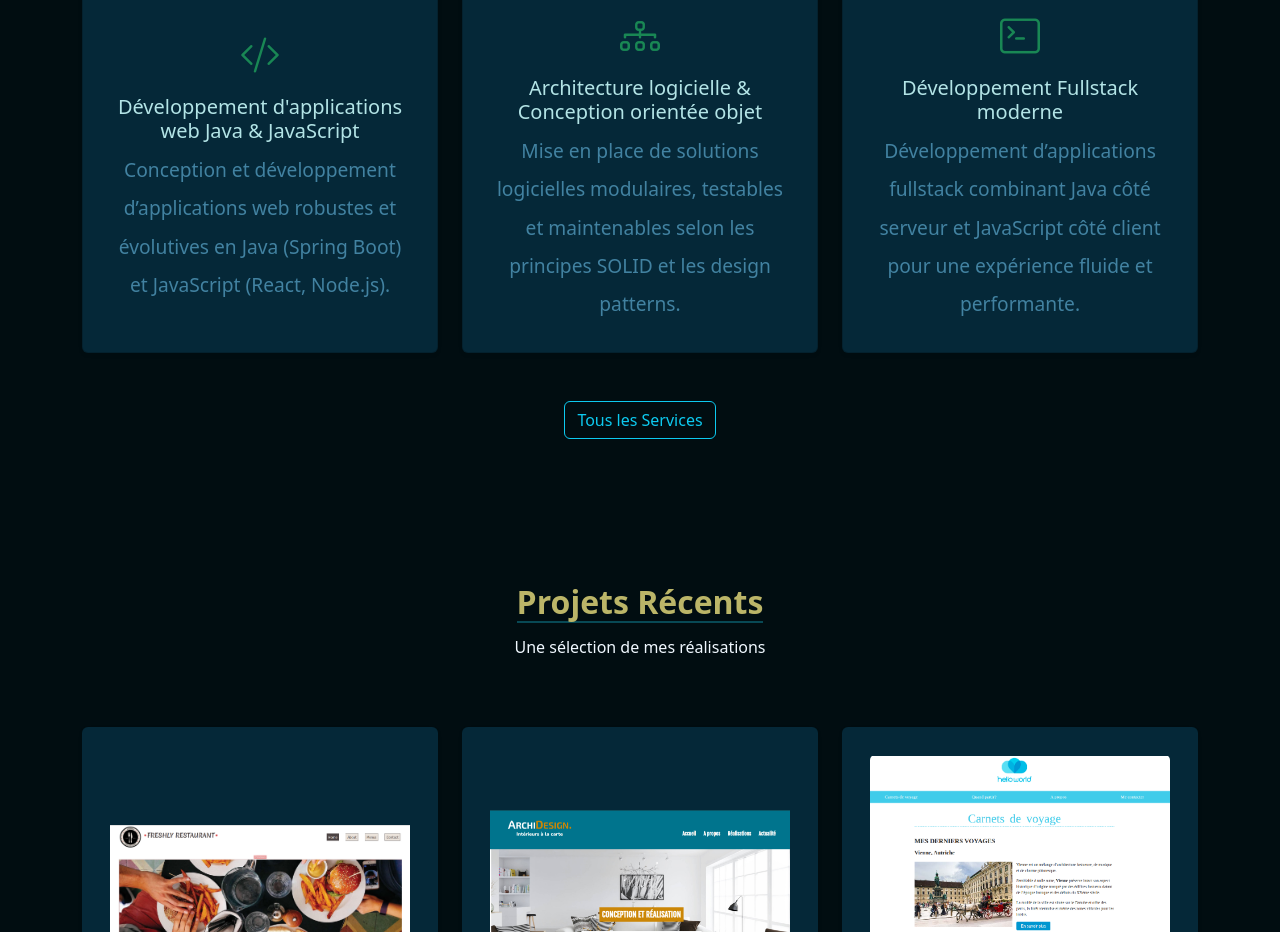
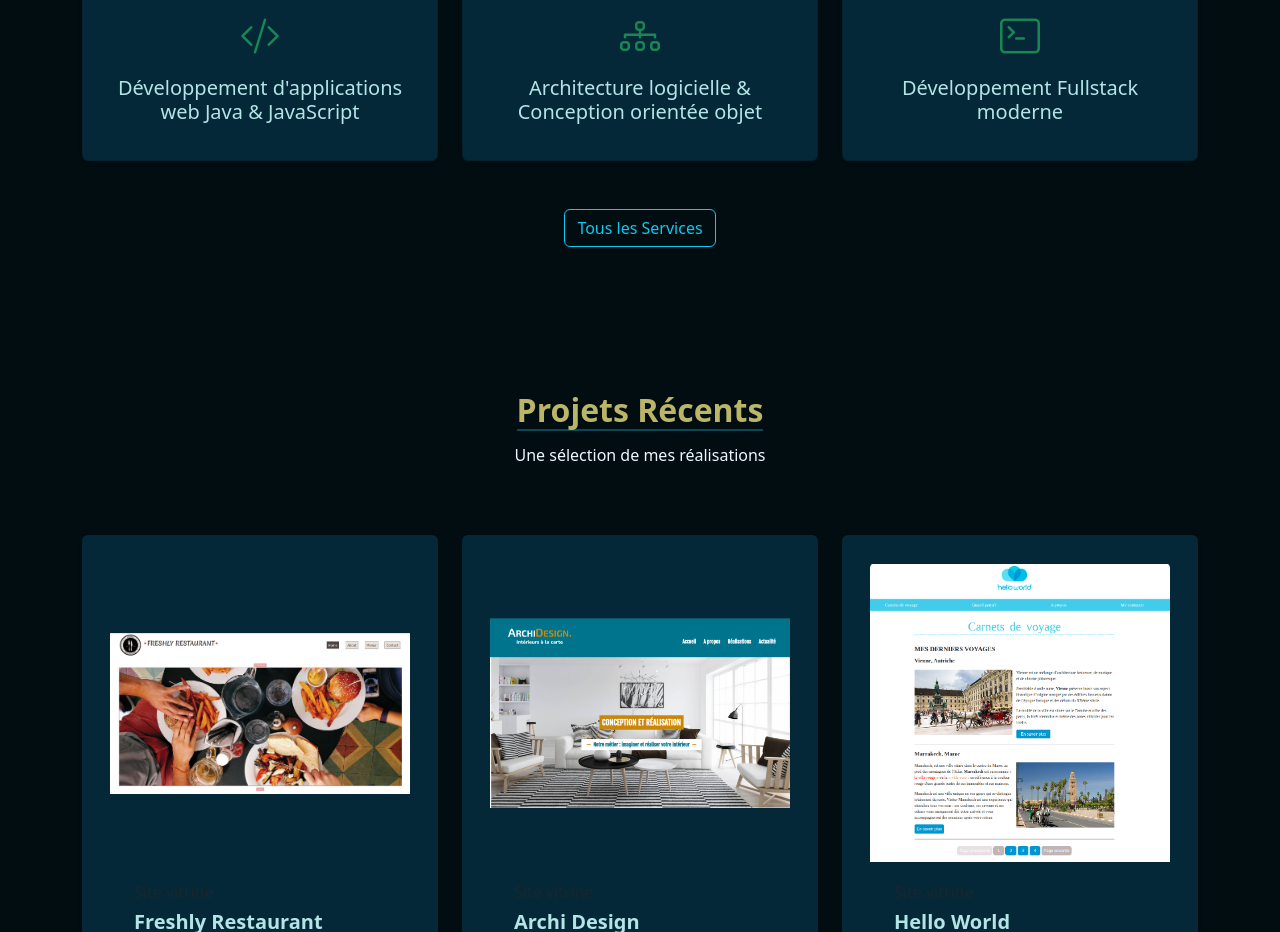
Before and after one commit to cvrin86/concep-dev-portfolio, a React (Vite) app: page / in a window 1280 px wide. Shown: the part 1880-2812 px from the top of the page. Built offline with nearby package versions, Linux system fonts and the light colour scheme.

Commit message:
update project

```diff
--- a/src/components/ServiceCard.jsx
+++ b/src/components/ServiceCard.jsx
@@ -11,7 +11,7 @@ const ServiceCard = ({ icon, title, description, features, className }) => {
       <div className="text-center">
         <i className={`${icon} fs-1 text-success `}></i>
         <h5 className=" ">{title}</h5>
-        <p className="card-text">{description}</p>
+        {/* <p className="card-text">{description}</p> */}
         {/* <ul className="list-unstyled text-start mt-3">
           {features.map((feature, idx) => (
             <li key={idx} className="mb-1">• {feature}</li>
```
